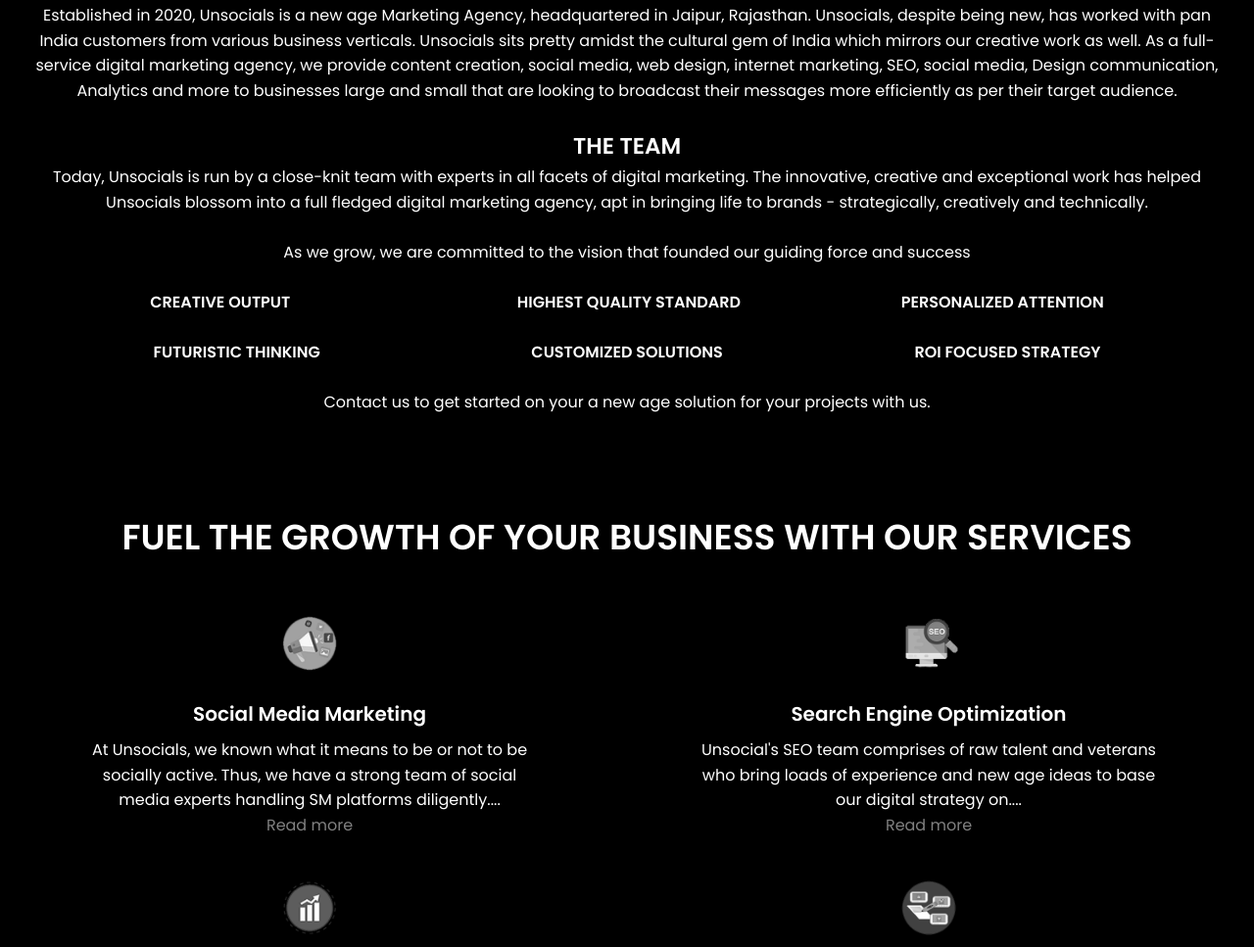
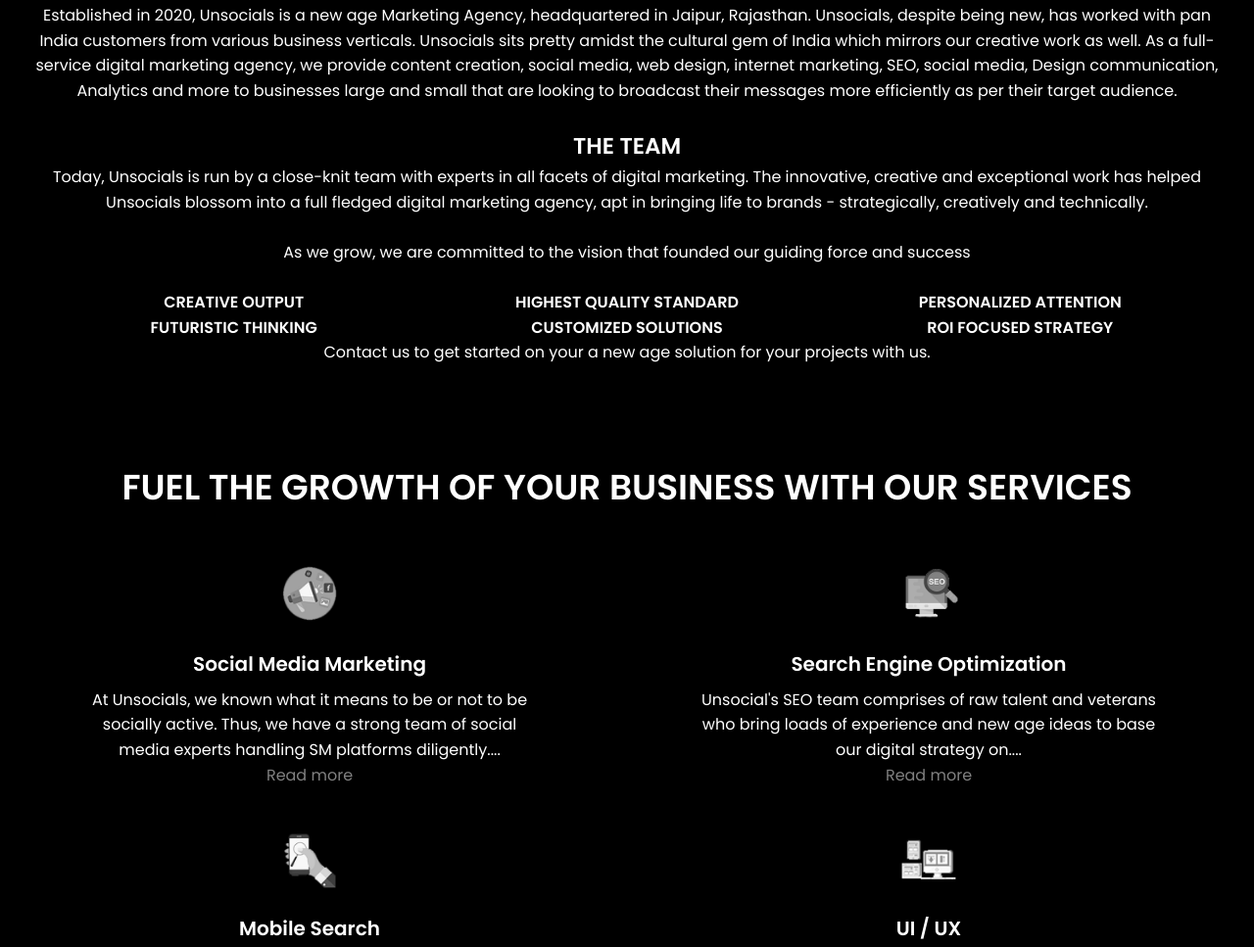
Before and after one commit to abhishekchandra2522k/company-landing-page, a plain HTML site: page index.html in a window 1280 px wide. Shown: the part 1158-2125 px from the top of the page at 98% size. Drawn offline with nearby package versions, Linux system fonts and the light colour scheme; a web font is replaced by a local one.

Commit message:
Most probably last commit ;)

```diff
--- a/assets/css/styles.css
+++ b/assets/css/styles.css
@@ -375,6 +375,16 @@
   justify-self: center;
 }
 
+.about__center div {
+    display: inline-block;
+    display: -moz-inline-box;
+    *display: inline; /* For IE7 */
+    zoom: 1; /* Trigger hasLayout */
+    width: 33%;
+    text-align: center;
+}
+
+
 /*========== SERVICES ==========*/
 #more, #more1, #more2, #more3, #more4, #more5, #more6, #more7{
   display: none;
--- a/index.html
+++ b/index.html
@@ -73,9 +73,12 @@
 
     As we grow, we are committed to the vision that founded our guiding force and success <br><br>
 
-            <b style="text-align: center;">CREATIVE OUTPUT&emsp;&emsp;&emsp;&emsp;&emsp;&emsp;&emsp;&emsp;&emsp;&emsp;&emsp;&emsp;&emsp;&emsp;&nbsp; HIGHEST QUALITY STANDARD&emsp;&emsp;&emsp;&emsp;&emsp;&emsp;&emsp;&emsp;&emsp;&emsp; PERSONALIZED ATTENTION<br><br>
-                FUTURISTIC THINKING  &emsp;&emsp;&emsp;&emsp;&emsp;&emsp;&emsp;&emsp;&emsp;&emsp;&emsp;&emsp;&emsp;&nbsp;CUSTOMIZED SOLUTIONS&emsp;&emsp;&emsp;&emsp;&emsp;&emsp;&emsp;&emsp;&emsp;&emsp;&emsp;&emsp; ROI FOCUSED STRATEGY</b><br><br>
-
+            <!-- <b style="text-align: center;">CREATIVE OUTPUT&emsp;&emsp;&emsp;&emsp;&emsp;&emsp;&emsp;&emsp;&emsp;&emsp;&emsp;&emsp;&emsp;&emsp;&nbsp; HIGHEST QUALITY STANDARD&emsp;&emsp;&emsp;&emsp;&emsp;&emsp;&emsp;&emsp;&emsp;&emsp; PERSONALIZED ATTENTION<br><br>
+                FUTURISTIC THINKING  &emsp;&emsp;&emsp;&emsp;&emsp;&emsp;&emsp;&emsp;&emsp;&emsp;&emsp;&emsp;&emsp;&nbsp;CUSTOMIZED SOLUTIONS&emsp;&emsp;&emsp;&emsp;&emsp;&emsp;&emsp;&emsp;&emsp;&emsp;&emsp;&emsp; ROI FOCUSED STRATEGY</b><br><br> -->
+                <div class="about__center">
+                    <b><div>CREATIVE OUTPUT</div><div>HIGHEST QUALITY STANDARD</div><div>PERSONALIZED ATTENTION</div>
+                    <div>FUTURISTIC THINKING</div><div>CUSTOMIZED SOLUTIONS</div><div><b></b>ROI FOCUSED STRATEGY</div></b>
+                  </div>
 Contact us to get started on your a new age solution for your projects with us.
                         </p>
                     </div>
@@ -109,7 +112,7 @@
                     </div>
 
                     <div class="services__content">
-                        <img src="assets/img/3.png" class="services__img"/>
+                        <img src="assets/img/6.png" class="services__img"/>
                         <h3 class="services__title">Mobile Search</h3>
                         <p class="services__description">As the world is expanding digitally, information is getting wrapped up in our fingers, just a touch away from being accessed, literally<span id="dots1">....</span><span id="more1"> We know that Google unified search and the size of the mobile make it challenging, mobile Search is important to you and your users.
                             Our mobile Search optimization includes better and lighter HTML pages, reduced bounce rates, localized searches, faster loading rate and better customer retention. The mobile Search is a never ending journey with voice search taking over the world in what we call as a paradigm shift.</span><br> <a onclick="myFunction1()" id="myBtn1" style="color: gray;">Read more</a></p>
@@ -117,7 +120,7 @@
                     </div>
 
                     <div class="services__content">
-                        <img src="assets/img/4.png" class="services__img"/>
+                        <img src="assets/img/8.png" class="services__img"/>
                         <h3 class="services__title">UI / UX</h3>
                         <p class="services__description">As per a recent survey, 75% of the customers judge a brand by their website.
 
@@ -174,7 +177,7 @@
                     </div>
 
                     <div class="services__content">
-                        <img src="assets/img/7.png" class="services__img"/>
+                        <img src="assets/img/4.png" class="services__img"/>
                         <h3 class="services__title">Content Marketing</h3>
                         <p class="services__description">Content is the foremost thing on your website that will create a lasting impression on clients and customers alike. You have a winning chance to stand out of the crowd by having quality and authentic content<span id="dots6">....</span><span id="more6">
 
@@ -186,7 +189,7 @@
                     </div>
 
                     <div class="services__content">
-                        <img src="assets/img/8.png" class="services__img"/>
+                        <img src="assets/img/3.png" class="services__img"/>
                         <h3 class="services__title">Content Strategy</h3>
                         <p class="services__description">Our communication strategy team produces various content marketing services. Our content and communication strategy is based on the main principle of delivering unique, quality content relevant to the target audience<span id="dots7">....</span><span id="more7">Therefore, reading and analysing the minds of our customers is our go to motto!
                             We take pride in our work - be it through pictures, graphics, taglines, blogs or logos. We know how to cook the perfect medley or words and letters to spin a web of enchantment for your customers to engage them. To know how we brainstorm, create and publish content in ingenious ways, get in touch with us today.</span><br> <a onclick="myFunction7()" id="myBtn7" style="color: gray;">Read more</a></p>
```
